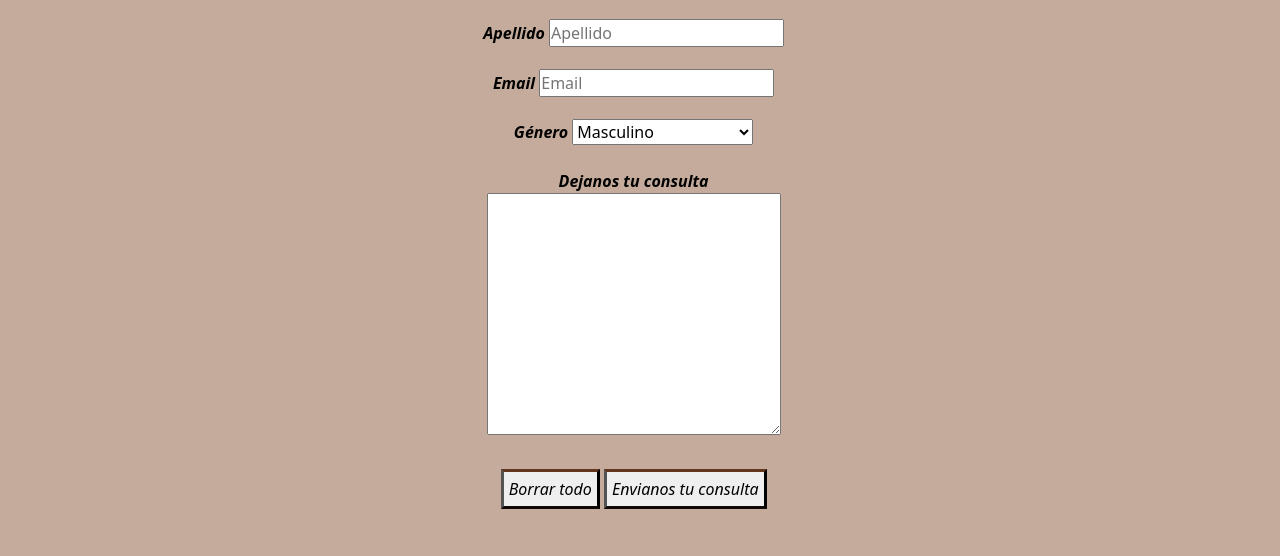
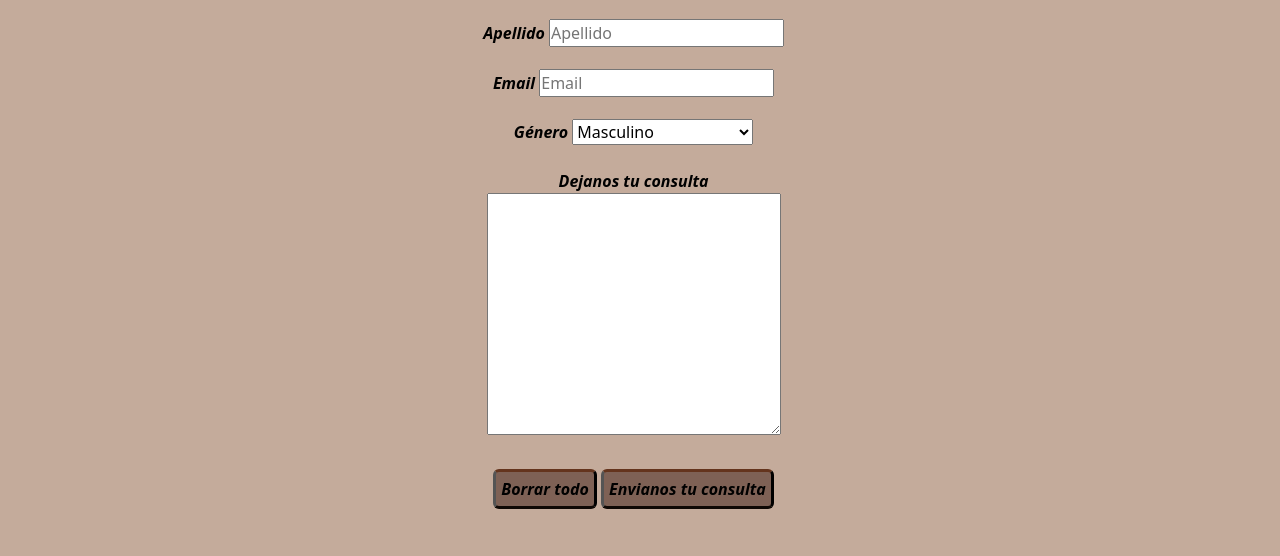
Before and after one commit to NahuelAngelone/PF-Angelone, a plain HTML site: page pages/contacto.html in a window 1280 px wide. Shown: the part 301-857 px from the top of the page. Drawn offline with nearby package versions, Linux system fonts and the light colour scheme.

Commit message:
hover en botones

```diff
--- a/css/styles.css
+++ b/css/styles.css
@@ -98,12 +98,20 @@ dd{
     grid-template-rows: 50px 50px 50px 50px 300px 90px;
 }
 
-.boton{
+.btn-primary{
     padding: 5px;
     border-width: 3px;
     border-style: outset;
     border-color: rgb(100, 52, 29) rgb(0, 0, 0) rgb(100, 52, 29) rgb(0, 0, 0);
     font-style: oblique;
+    background-color: rgb(126, 97, 85);
+    color: black;
+    font-weight: bold;
+}
+.btn-primary:hover {
+    background-color: rgb(100, 52, 29);
+    color: white;
+    border-color: blanchedalmond;
 }
 .nave{
     height: 20px;
--- a/pages/contacto.html
+++ b/pages/contacto.html
@@ -60,8 +60,8 @@
                     <textarea name="consulta" id="consulta" cols="30" rows="10" required></textarea>
                 </fieldset>
                 <fieldset class="botform">
-                    <input class="boton" type="reset" value="Borrar todo">
-                    <input class="boton" type="submit" value="Envianos tu consulta">
+                    <input class="btn btn-primary" type="reset" value="Borrar todo">
+                    <input class="btn btn-primary" type="submit" value="Envianos tu consulta">
                 </fieldset>
             </form>
 
```
